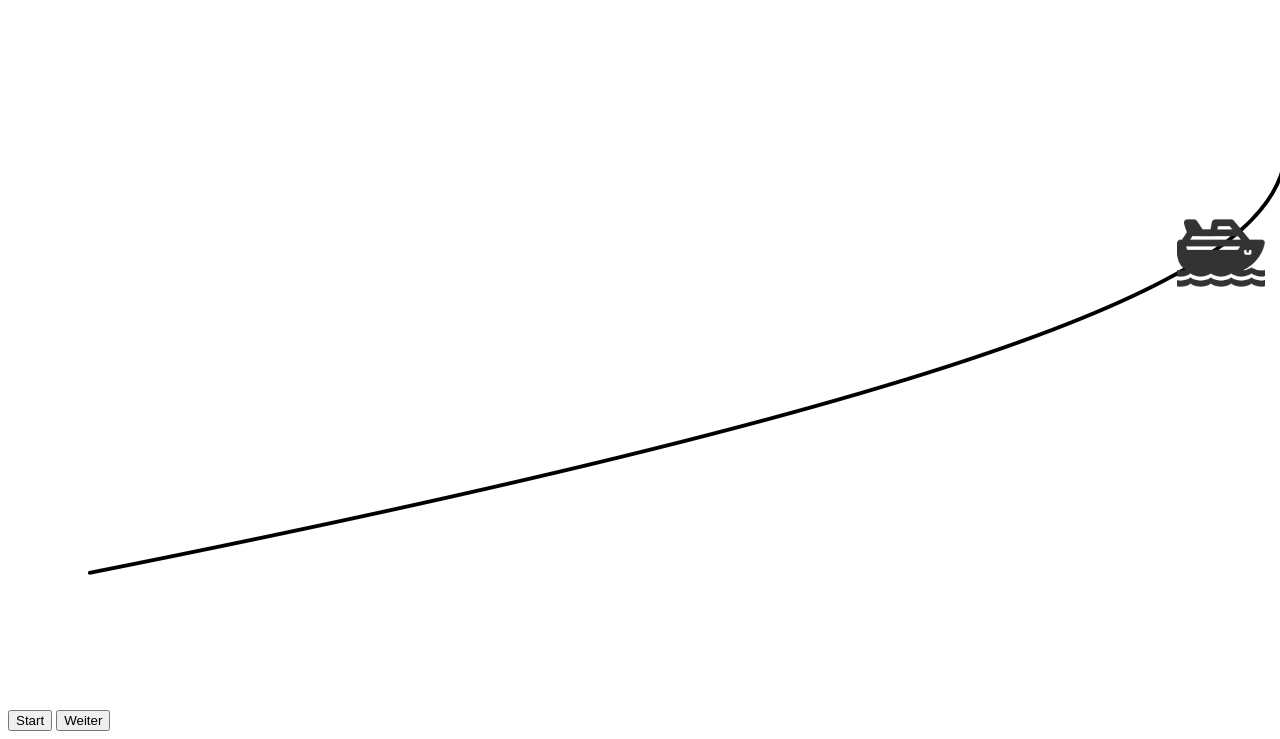
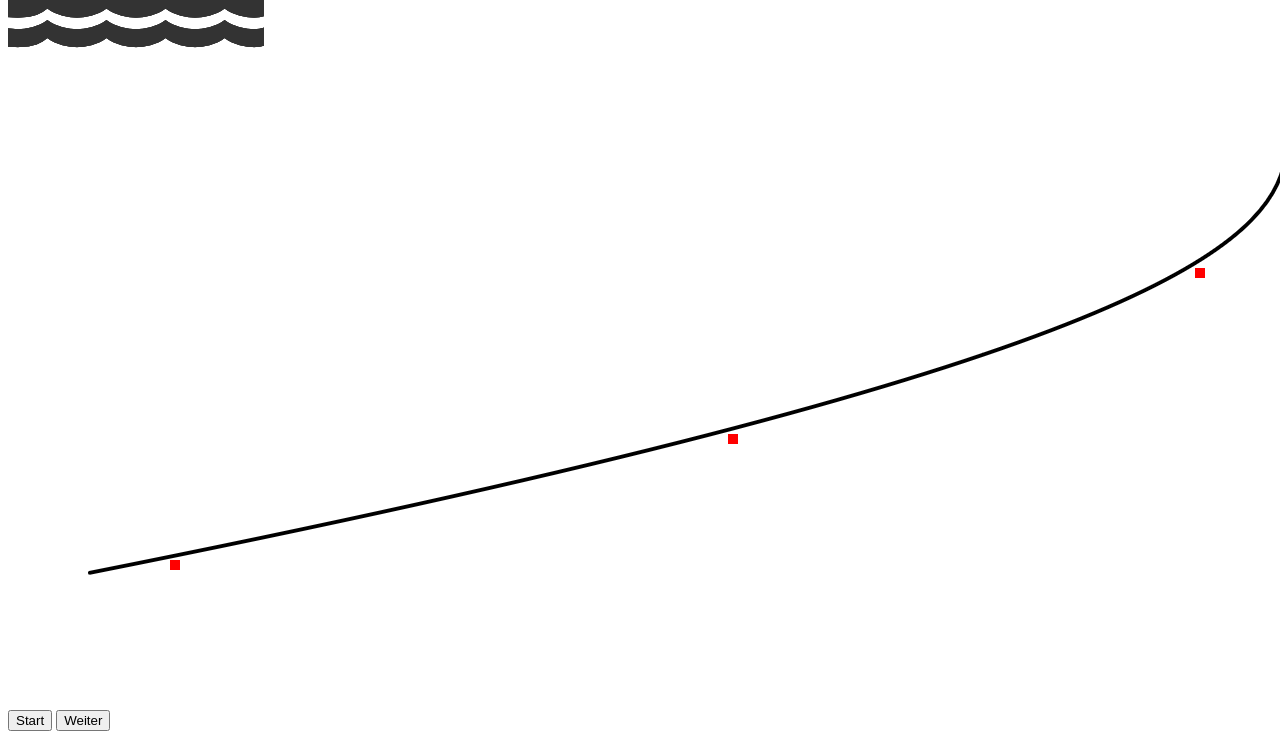
Before and after one commit to maikman/animated_timeline, a plain HTML site: page index.html in a window 1280 px wide. Both pictures are taken after a click on the button "Start". Shown: the part 216-955 px from the top of the page. Drawn offline with nearby package versions, Linux system fonts and the light colour scheme.

Commit message:
added points object

```diff
--- a/css/main.css
+++ b/css/main.css
@@ -2,19 +2,42 @@
   height: 800px;
   width: 1500px;
   background-image: url(../img/wave2.png);
-  z-index: -1;
+  position: relative;
   /*border: 1px solid black;*/
 }
 
 .tokens {
   position: absolute;
-  top: 100px;
-  left: 1460px;
-  height: 64px;
-  width: 64px;
-  display: none;
 }
+
 
 button {
   margin-top: 100px;
 }
+
+.dot {
+  height: 10px;
+  width: 10px;
+  background-color: red;
+  position: absolute;
+}
+
+#dot1 {
+ top: 768px;
+ left: 162px;
+}
+
+#dot2 {
+ top: 642px;
+ left: 720px;
+}
+
+#dot3 {
+ top: 476px;
+ left: 1187px;
+}
+
+#dot4 {
+ top: 148px;
+ left: 1460px;
+}
--- a/index.html
+++ b/index.html
@@ -11,9 +11,10 @@
 <body>
 
 <div class="container">
-
-<!--img id="token" src="img/cruise_ship.png" /-->
-
+	<div class="dot" id="dot1"></div>
+	<div class="dot" id="dot2"></div>
+	<div class="dot" id="dot3"></div>
+	<div class="dot" id="dot4"></div>
 </div>
 <br>
 <button id="start">Start</button>
--- a/js/main.js
+++ b/js/main.js
@@ -1,46 +1,49 @@
 $( document ).ready(function() {
   var visible_tokens = [];
-  var max_visible_tokens = 4;
   var token_min_size = 64;
   var token_max_size = 128;
 
   var start_x = 1460;
-  var position_1 = start_x * 0.116;
-  var position_2 = start_x * 0.517;
-  var position_3 = start_x * 0.819;
-  var position_4 = start_x * 0.881;
+  var points = {
+    1:{top: 768, left: 162},
+    2:{top: 642, left: 720},
+    3:{top: 476, left: 1187},
+    4:{top: 148, left: 1460}
+  }
 
   var duration_time = 5000;
   var token_delay_time = 900;
 
-  var bezier_params = {
-      start: {
-        x: start_x,
-        y: 100,
-        angle: 20,
-        length: 0.3
-      },
-      end: {
-        x:60,
-        y:670,
-        angle: 18,
-        length: 1.15
-      }
-    }
+  var arc_1 = {
+    center: [285,185],
+        radius: 100,
+        start: 1460,
+        end: 200,
+        dir: -1
+  }
 
 //create tokens
-for (i = 0; i < max_visible_tokens; i++) {
+$('#start').click(function() {
+jQuery.each(points, function(index) {
+  var tokenId = "#token" + index;
     $('<img />', {
-          id: 'token' + i,
+          id: tokenId,
           class: 'tokens',
           src: 'img/cruise_ship.png'
         }).appendTo('.container');
-}
 
-$('#start').click(function() {
-  for (i = 0; i < max_visible_tokens; i++) {
+$(tokenId).css({ top: this.top + 'px', left: this.left + 'px' });
+  resizeToken(tokenId, this.left);
+});
+
+
+
+
+
+  //$("#token1").animate(point_1, 1000);
+  /*for (i = 0; i < max_visible_tokens; i++) {
     animateToken(i);
-  }
+  }*/
 });
 
   function animateToken(i) {
@@ -86,17 +89,4 @@ $('#start').click(function() {
     $(tokenId).height(size);
     $(tokenId).width(size);
   }
-
-  function stopAtPosition(tokenId, pos) {
-    switch (true) {
-      case ("#token" + 0 == tokenId && pos <= position_1) :
-         $(tokenId).stop();
-      case ("#token" + 1 == tokenId && pos <= position_2) :
-         $(tokenId).stop();
-      case ("#token" + 2 == tokenId && pos <= position_3) :
-         $(tokenId).stop();
-      case ("#token" + 3 == tokenId && pos <= position_4) :
-         $(tokenId).stop();
-   }
-  }
 });
```
